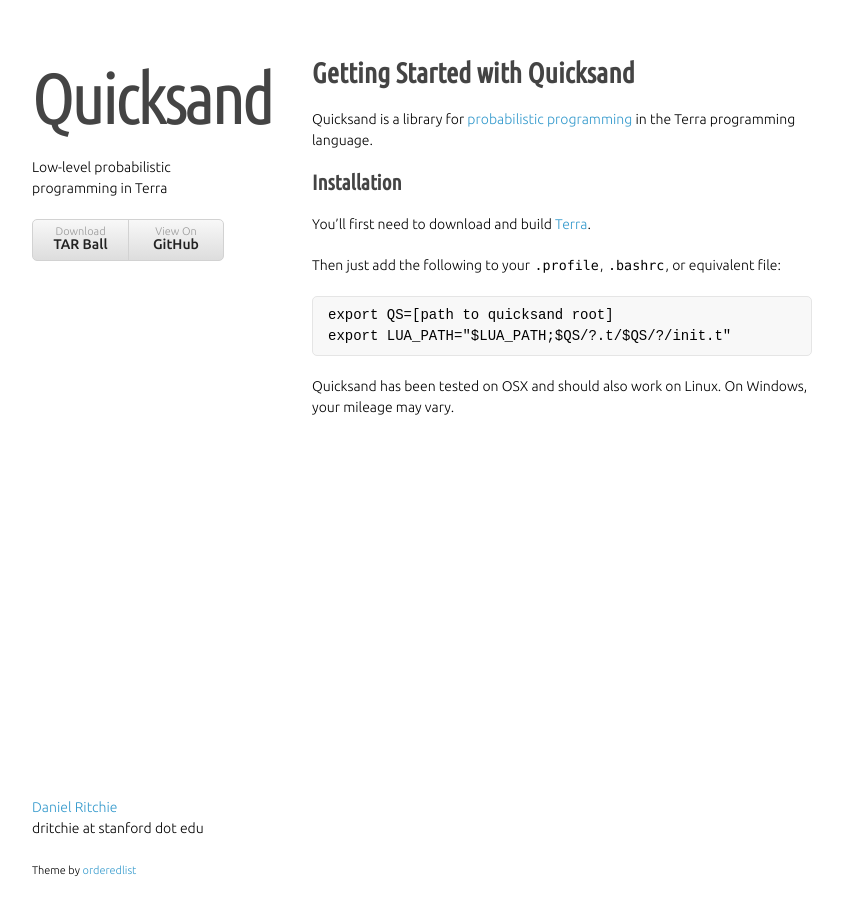
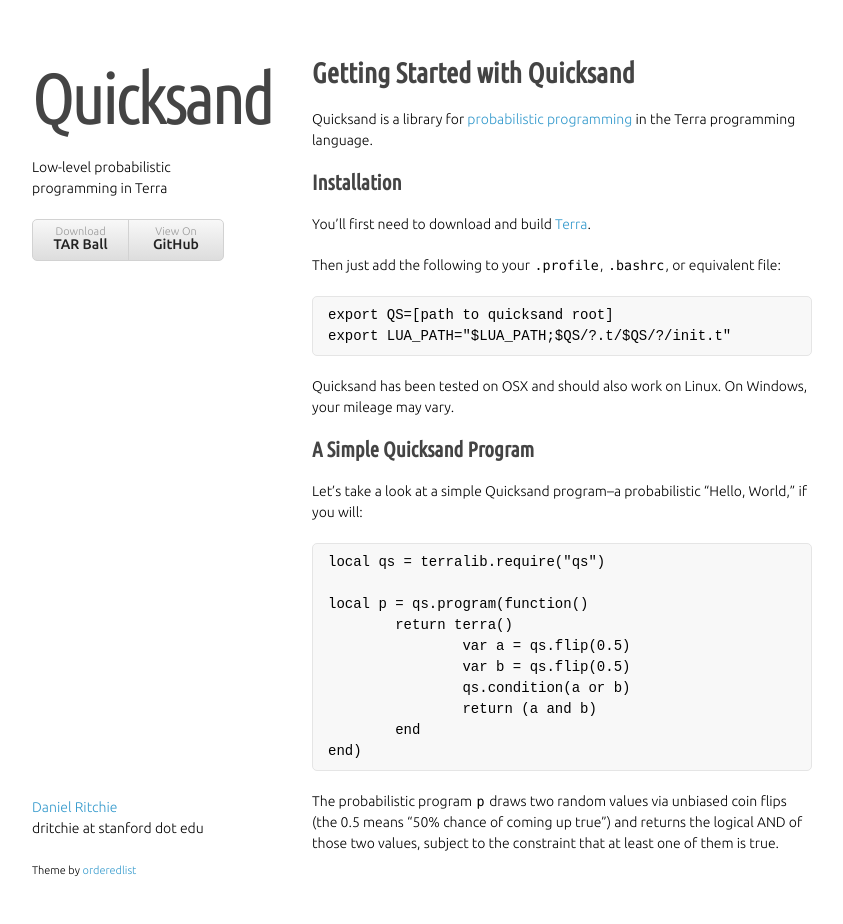
Before and after one commit to dritchie/quicksand, a Jekyll site: the page built from index.md, in a window 1280 px wide. Shown: the whole page, without its empty margins (218-1061 px from the left). Built offline with Jekyll 4.4.1, drawn with Linux system fonts in a browser that asks for light colours; some web fonts are replaced; before the commit the page ends 900 px from its top, so only the background shows below that.

Commit message:
Simple example program.

```diff
--- a/index.md
+++ b/index.md
@@ -15,6 +15,24 @@
 Then just add the following to your `.profile`, `.bashrc`, or equivalent file:
 
 	export QS=[path to quicksand root]
-    export LUA_PATH="$LUA_PATH;$QS/?.t/$QS/?/init.t"
+	export LUA_PATH="$LUA_PATH;$QS/?.t/$QS/?/init.t"
 
 Quicksand has been tested on OSX and should also work on Linux. On Windows, your mileage may vary.
+
+
+## A Simple Quicksand Program
+
+Let's take a look at a simple Quicksand program--a probabilistic "Hello, World," if you will:
+
+	local qs = terralib.require("qs")
+
+	local p = qs.program(function()
+		return terra()
+			var a = qs.flip(0.5)
+			var b = qs.flip(0.5)
+			qs.condition(a or b)
+			return (a and b)
+		end
+	end)
+
+The probabilistic program `p` draws two random values via unbiased coin flips (the 0.5 means "50% chance of coming up true") and returns the logical AND of those two values, subject to the constraint that at least one of them is true.
```
